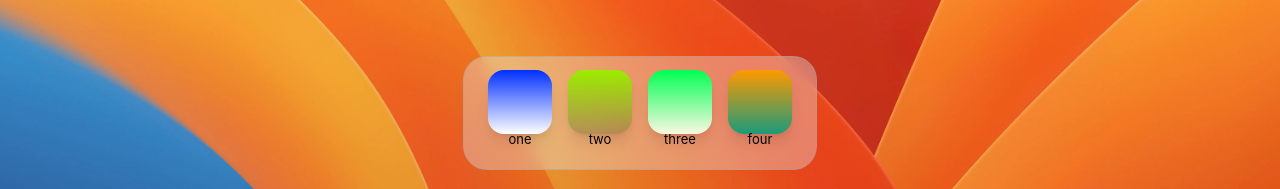
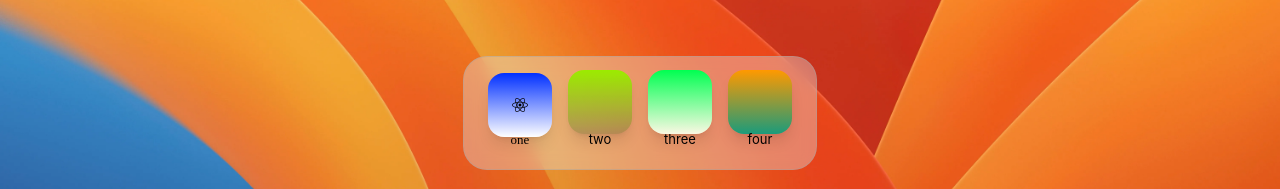
Before and after one commit to brycenGabaldon/brycengabaldon, a React (Create React App) app: page / in a window 1280 px wide. Shown: the part 598-787 px from the top of the page. Built offline with nearby package versions, Linux system fonts and the light colour scheme.

Commit message:
removed motion

```diff
--- a/public/index.html
+++ b/public/index.html
@@ -28,6 +28,13 @@
       work correctly both with client-side routing and a non-root public URL.
       Learn how to configure a non-root public URL by running `npm run build`.
     -->
+    <link
+    rel="stylesheet"
+    href="https://use.fontawesome.com/releases/v5.14.0/css/all.css"
+    integrity="sha384-HzLeBuhoNPvSl5KYnjx0BT+WB0QEEqLprO+NBkkk5gbc67FTaL7XIGa2w1L0Xbgc"
+    crossorigin="anonymous"
+  />
+
     <title>Brycen Gabaldon</title>
   </head>
   <body>
--- a/src/App.js
+++ b/src/App.js
@@ -5,7 +5,6 @@ import "./Icon.scss";
 import FolderIcons from "./components/FolderIcons";
 import Clock from "./Clock";
 import Buttons from "./components/File";
-import { motion } from "framer-motion";
 
 
 
--- a/src/iconData.js
+++ b/src/iconData.js
@@ -11,7 +11,7 @@ export const data = {
   labelClass : "buttonLabel",
   active : "active",
   visible : "visible",
-  iconClass : "Icons1 aspect-w-1 aspect-h-1 shadow-lg  hover:shadow-gray-500/50 Button",
+  iconClass : "Icons1 aspect-w-1 aspect-h-1 shadow-lg  hover:shadow-gray-500/50 Button fab fa-react",
   style : { "background": "linear-gradient(rgb(0, 47, 255), rgb(255, 255, 255))"}
 
   },
```
